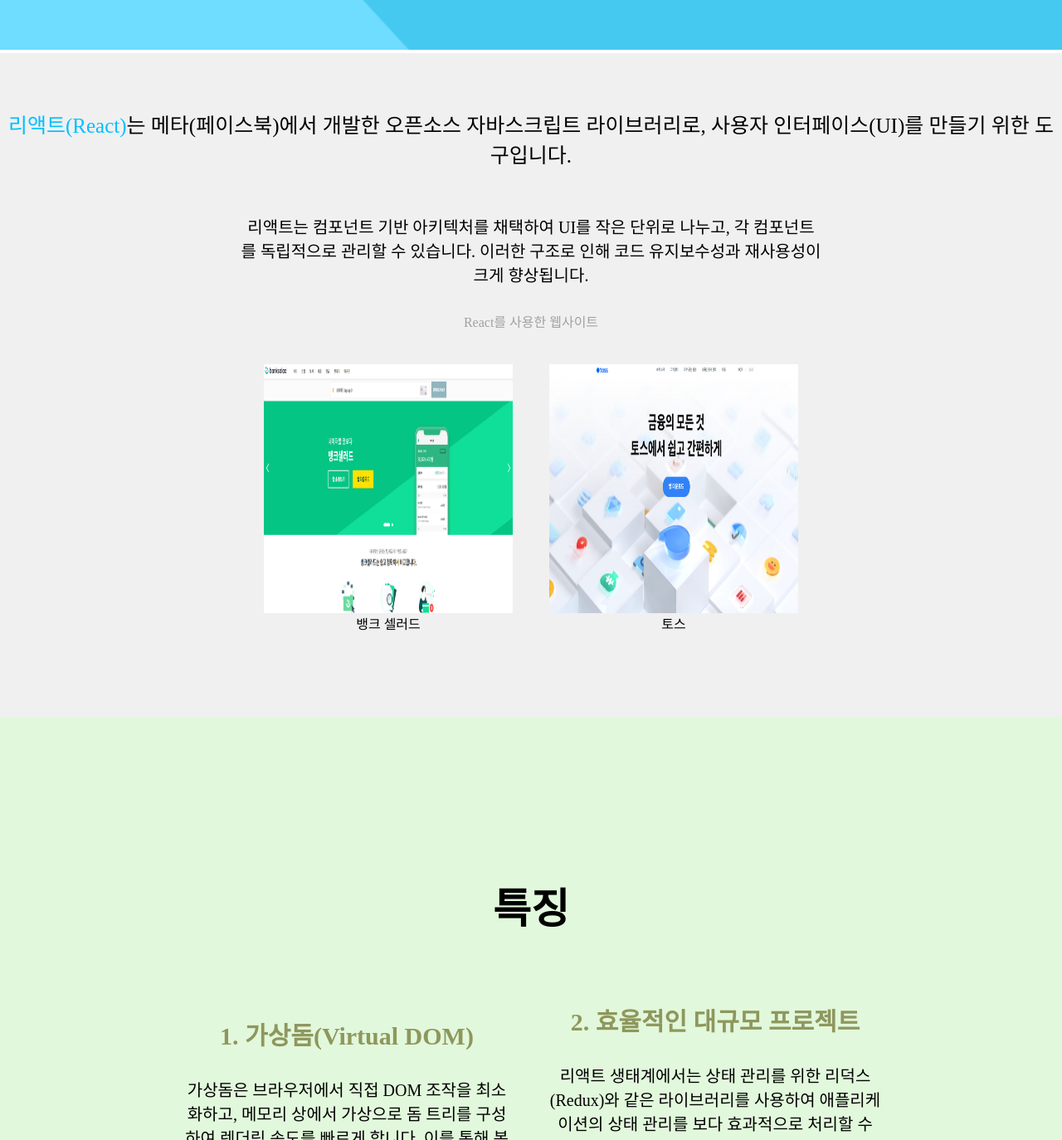
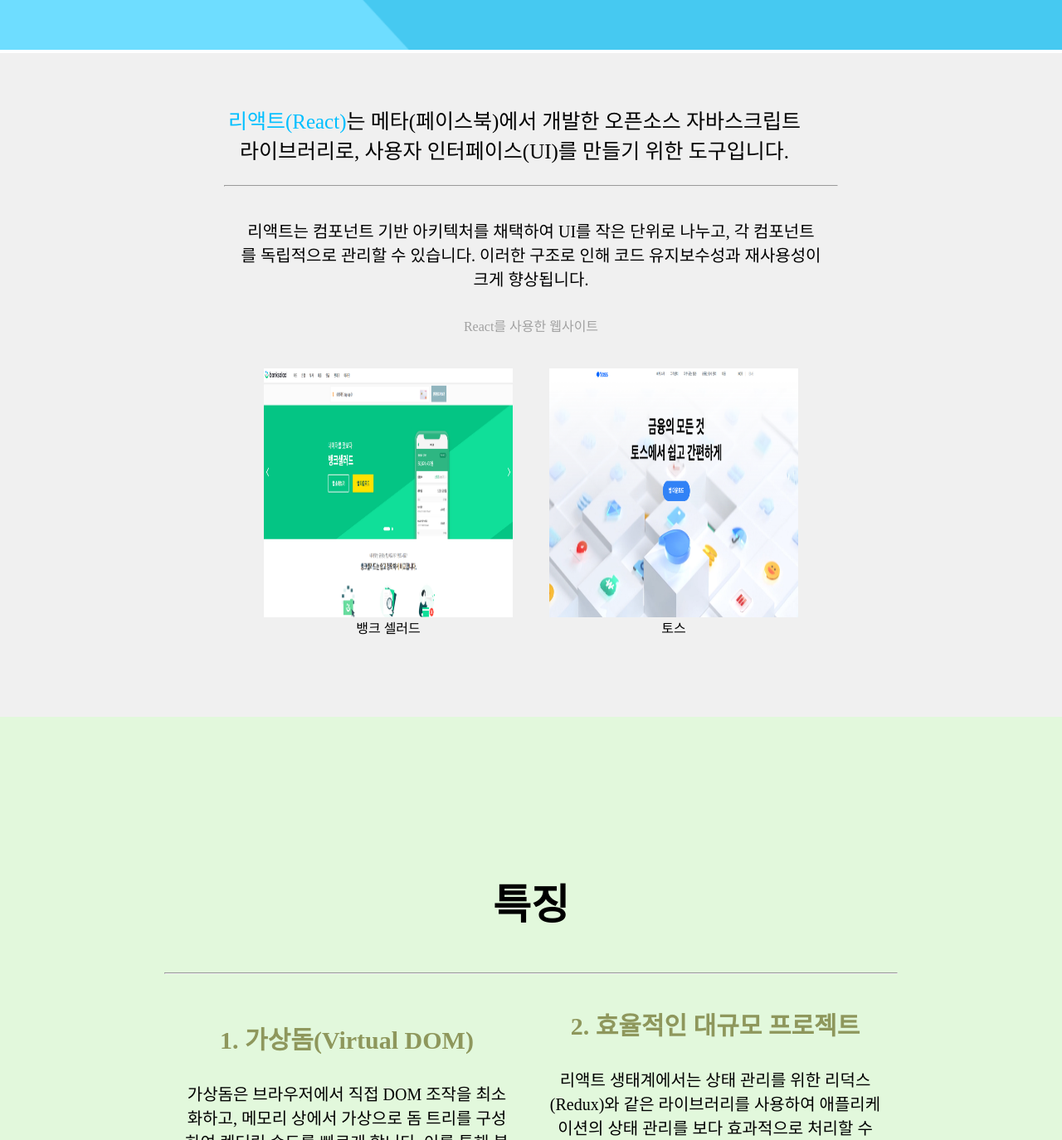
Before and after one commit to dreamcoffee/WebProject, a plain HTML site: page interest-tech-page.html in a window 1280 px wide. Shown: the part 840-2214 px from the top of the page at 83% size. Drawn offline with Linux system fonts and the light colour scheme.

Commit message:
구분선 추가

```diff
--- a/interest-tech-page.html
+++ b/interest-tech-page.html
@@ -20,9 +20,10 @@
 
     <div class="list1">
         <div>
-            <p class="explanation" style="font-size: 25px;">
+            <p class="explanation" style="font-size: 25px; width: 700px;">
             <span style="color:deepskyblue;">리액트(React)</span>는 메타(페이스북)에서 개발한 오픈소스 자바스크립트 라이브러리로, 사용자 인터페이스(UI)를 만들기 위한 도구입니다.
             </p>
+            <hr>
             <div class="divlist2" style="width: 700px;">
                 <p class="explanation">리액트는 컴포넌트 기반 아키텍처를 채택하여 UI를 작은 단위로 나누고, 각 컴포넌트를 독립적으로 관리할 수 있습니다. 이러한 구조로 인해 코드 유지보수성과 재사용성이 크게 향상됩니다.</p>
             </div>
@@ -40,6 +41,7 @@
     <div class="list1" style="background-color: rgb(226, 248, 220);">
         <div>
             <h3>특징</h3>
+            <hr>
             <div class="divlist2">
                 <h3 class="explanation_title" style="font-size: 30px;">1. 가상돔(Virtual DOM)</h3>
                 <span class="explanation">
```
